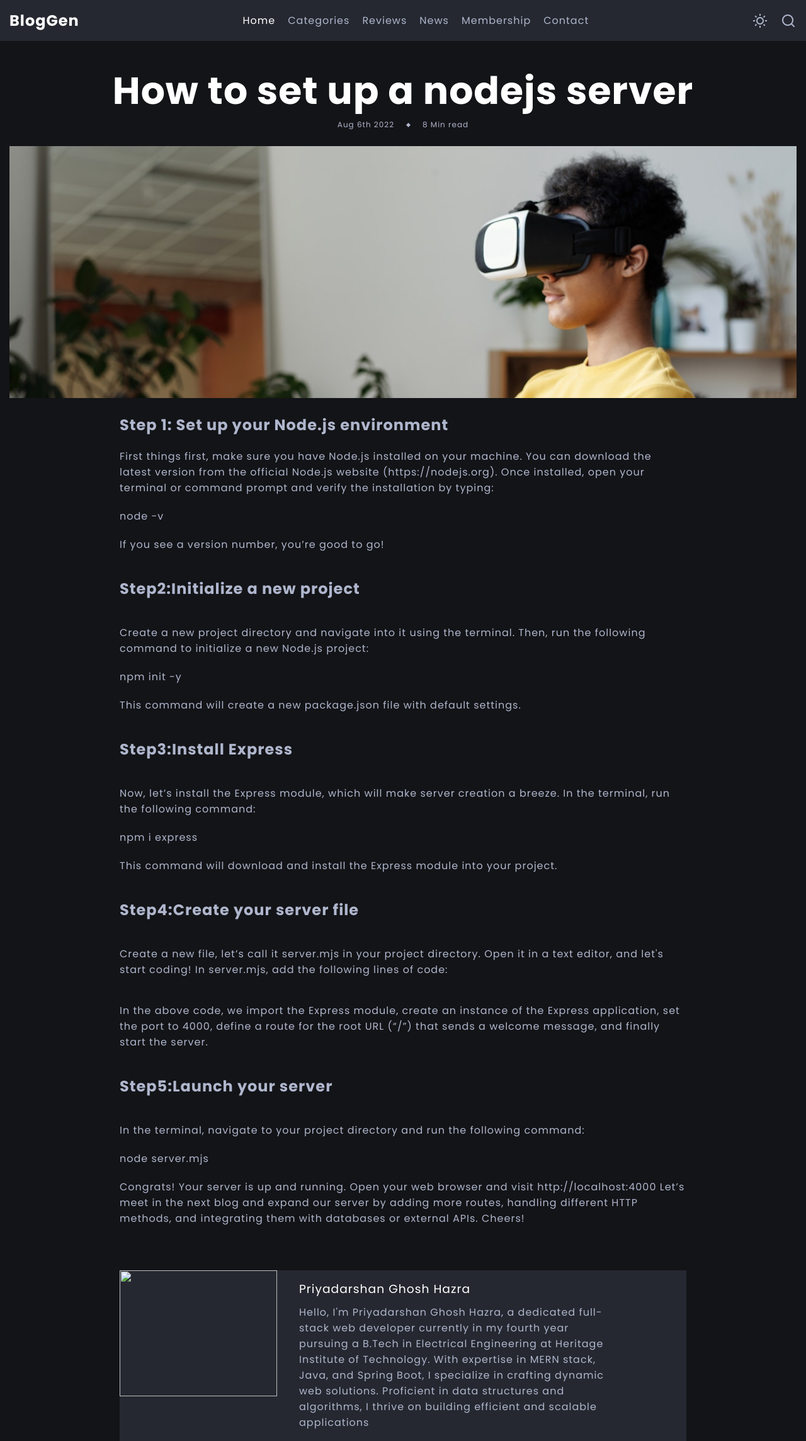
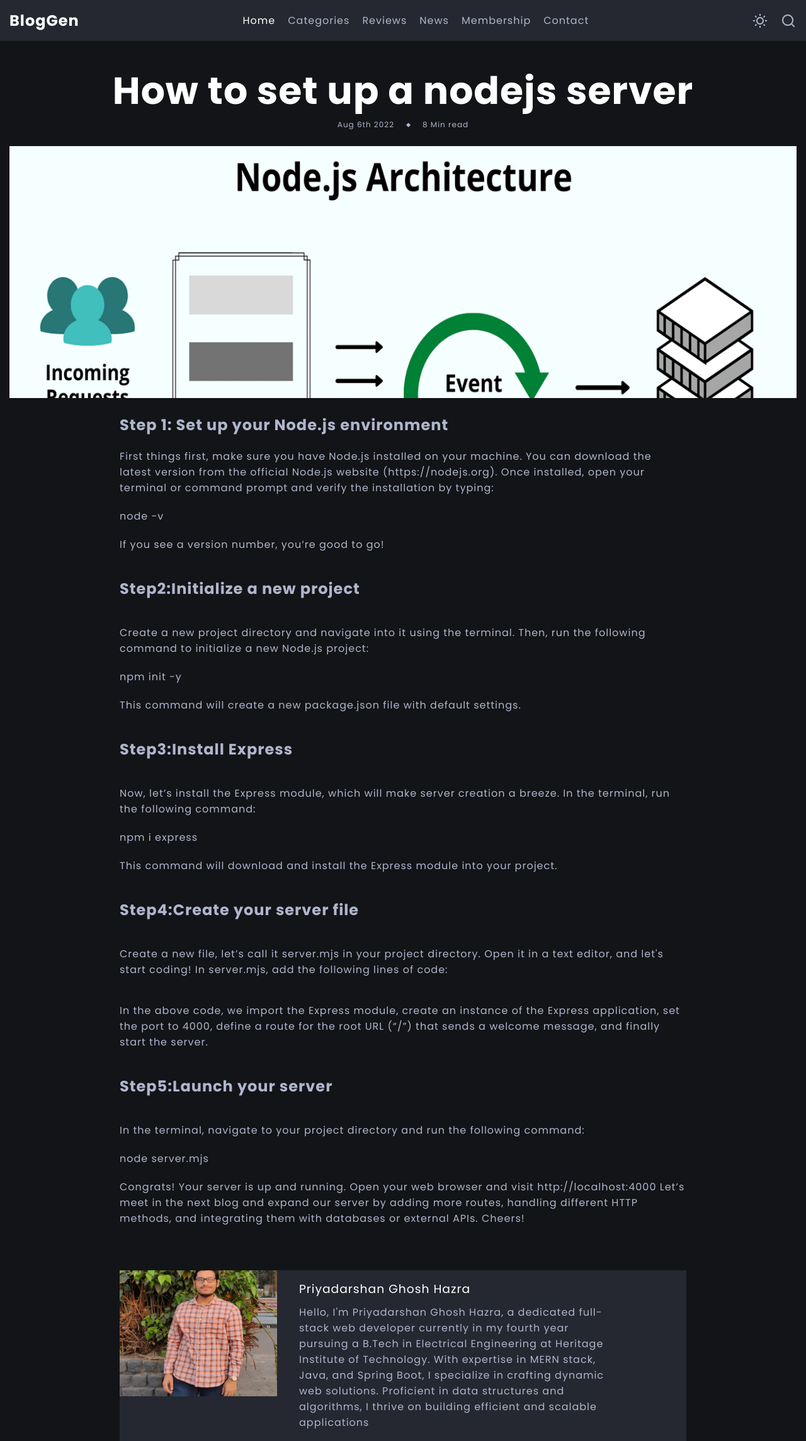
Before and after one commit to Priyadarshan-coder/BlogApp, a plain HTML site: page postnodejs.html in a window 1280 px wide. Shown: the top 2288 px of the page at 63% size. Drawn offline with nearby package versions, Linux system fonts and the light colour scheme; a script that the page names is missing.

Commit message:
server update

```diff
--- a/postnodejs.html
+++ b/postnodejs.html
@@ -90,7 +90,7 @@
                     <span class="article-data-spacer"></span>
                     <span>8 Min read</span>
                 </div>
-                <img src="./assets/images/featured/featured-1.jpg" alt="">
+                <img src="./assets/images/featured/featured-1.png" alt="">
             </div>
 
             <div class="container">
@@ -121,7 +121,7 @@
                         Let’s meet in the next blog and expand our server by adding more routes, handling different HTTP methods, and integrating them with databases or external APIs. Cheers!</p>
                     <div class="author d-grid">
                     <div class="author-image-box">
-                        <img src="./assets/images/author.jpg" alt="" class="article-image">
+                        <img src="./assets/images/author.jpeg" alt="" class="article-image">
                     </div>
                     <div class="author-about">
                         <h3 class="author-name">Priyadarshan Ghosh Hazra</h3>
```
